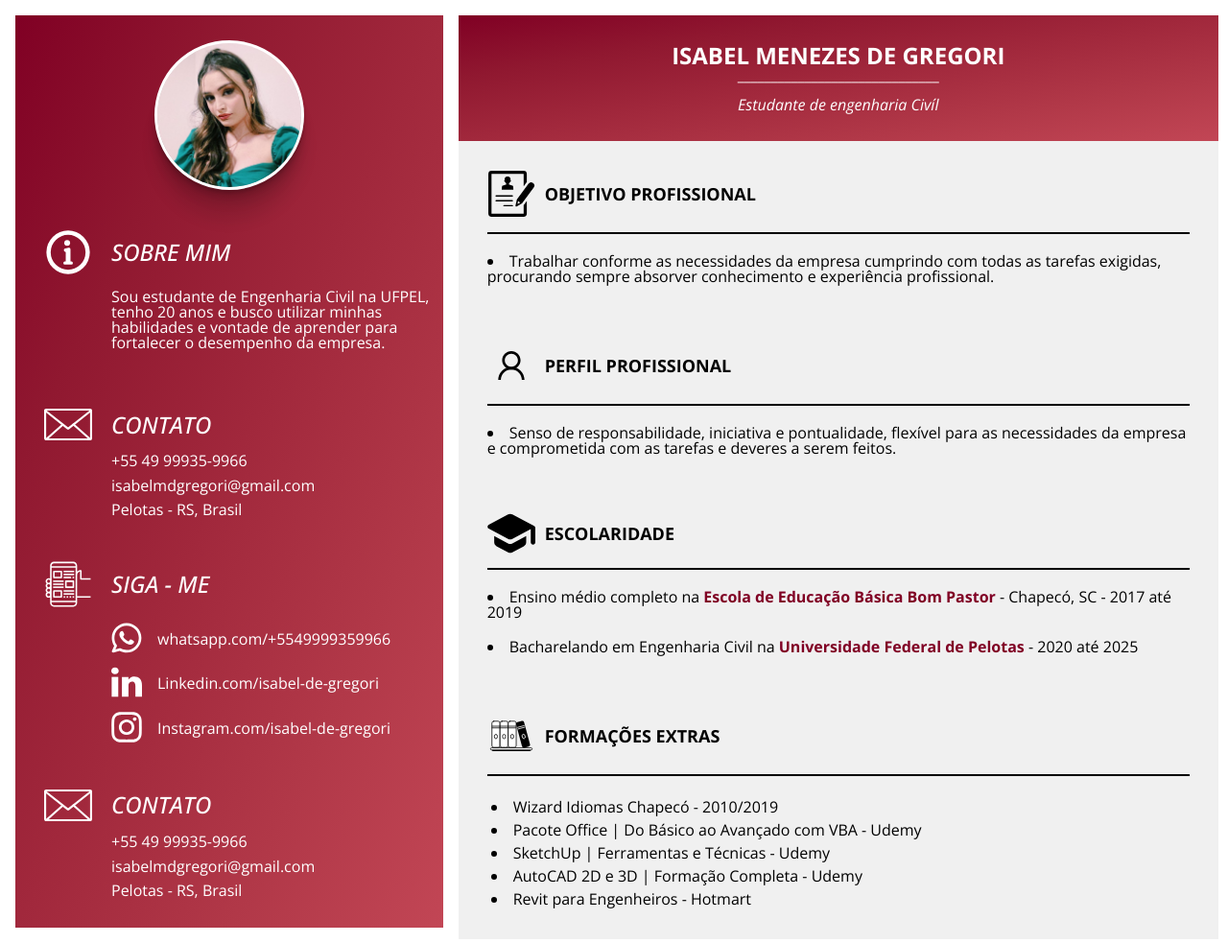
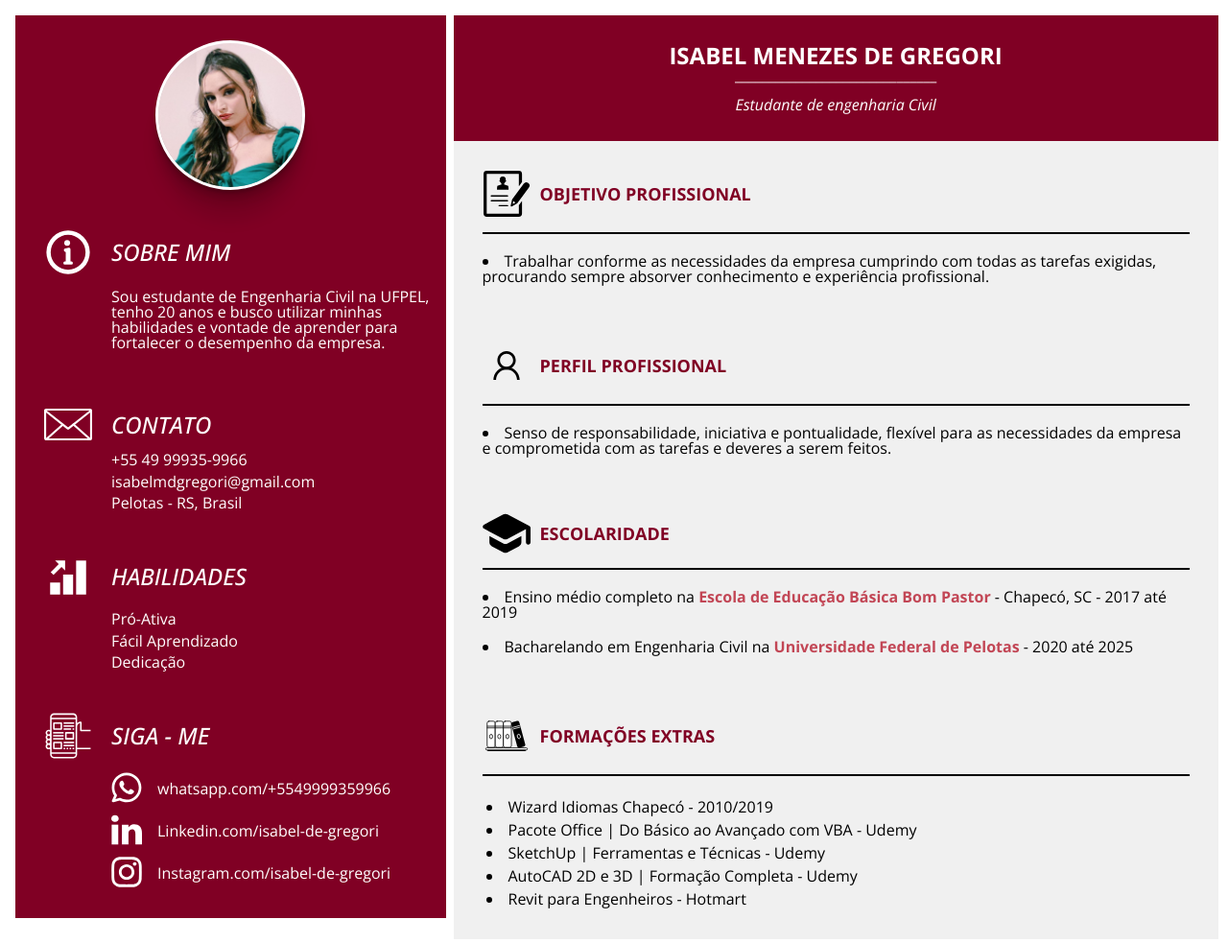
Before and after one commit to ArrudaAbner/Curriculo-Isabel, a plain HTML site: page index.html in a window 1280 px wide. Shown: the whole page at 96% size. Drawn offline with nearby package versions, Linux system fonts and the light colour scheme.

Commit message:
Fixing problems

```diff
--- a/css/conteudo.css
+++ b/css/conteudo.css
@@ -1,12 +1,12 @@
 .main {
     color: #000000;
-    height: 59.5rem;
+    height: 58.9rem;
     width: 875px;
 }
 
 .conteudo__nome-container {
     align-items: center;
-    background-image: linear-gradient(to right bottom, #800024, #901830, #a1283c, #b13848, #c24655);
+    background: #800024;
     color: #ffffff;
     padding: 30px;
     width: calc(95% - 30px);
@@ -48,6 +48,7 @@
 }
 
 .conteudo__titulo-section {
+    color: #800024;
     font-size: 18px;
     font-weight: 700;
     text-transform: uppercase;
@@ -70,7 +71,7 @@
 }
 
 .text__link {
-    color: #800024;
+    color: #c24655;
     text-decoration: none;
     font-weight: 700;
     transition: .2s all ease-in-out;
--- a/css/header.css
+++ b/css/header.css
@@ -1,12 +1,12 @@
 .header {
-    margin: 1rem;
+    margin: 1rem .5rem 1rem 1rem;
     width: calc(40% - 1rem - 10px);
 }
 
 /*height: calc(50.25rem - 1rem);*/
 .header__container {
     color: #ffffff;
-    background-image: linear-gradient(to right bottom, #800024, #901830, #a1283c, #b13848, #c24655);
+    background: #800024;
     margin-right: none;
     padding: 10px;
     transition: .2s all ease-in-out;
@@ -56,7 +56,7 @@
     align-items: center;
     font-size: 1rem;
     margin-left: 5.625rem;
-    padding: .3rem 0;
+    padding: .210rem 0;
     text-align: justify;
 }
 
--- a/index.html
+++ b/index.html
@@ -54,6 +54,21 @@
                 </div>
             </div>
 
+            <!--Habilidades-->
+            <div class="header__div-container flex-column">
+                <div class="flex-row">
+                    <img src="./imgs/hability.svg" class="header__tittle-image">
+                    <h3 class="header__tittle">Habilidades</h3>
+                </div>
+                <div class="header__ul-container">
+                    <ul>
+                        <li class="header__li">Pró-Ativa</li>
+                        <li class="header__li">Fácil Aprendizado</li>
+                        <li class="header__li">Dedicação</li>
+                    </ul>
+                </div>
+            </div>
+
             <!--Siga Me-->
             <div class="header__div-container flex-column">
                 <div class="flex-row">
@@ -76,20 +91,6 @@
                     </ul>
                 </div>
             </div>
-
-            <div class="header__div-container flex-column">
-                <div class="flex-row">
-                    <img src="./imgs/contact.svg" class="header__tittle-image">
-                    <h3 class="header__tittle">Contato</h3>
-                </div>
-                <div class="header__ul-container">
-                    <ul>
-                        <li class="header__li">+55 49 99935-9966</li>
-                        <li class="header__li">isabelmdgregori@gmail.com</li>
-                        <li class="header__li">Pelotas - RS, Brasil</li>
-                    </ul>
-                </div>
-            </div>
         </section>
     </header>
 
@@ -98,7 +99,7 @@
         <div class="conteudo__nome-container flex-column">
             <h1 class="conteudo__titulo">Isabel Menezes De Gregori</h1>
             <p class="conteudo__linha">______________________________</p>
-            <p class="conteudo__subtitulo">Estudante de engenharia Civíl</p>
+            <p class="conteudo__subtitulo">Estudante de engenharia Civil</p>
         </div>
 
         <!--Objetivo profissional-->
```
Also changed, not shown: imgs/hability.svg (added).
